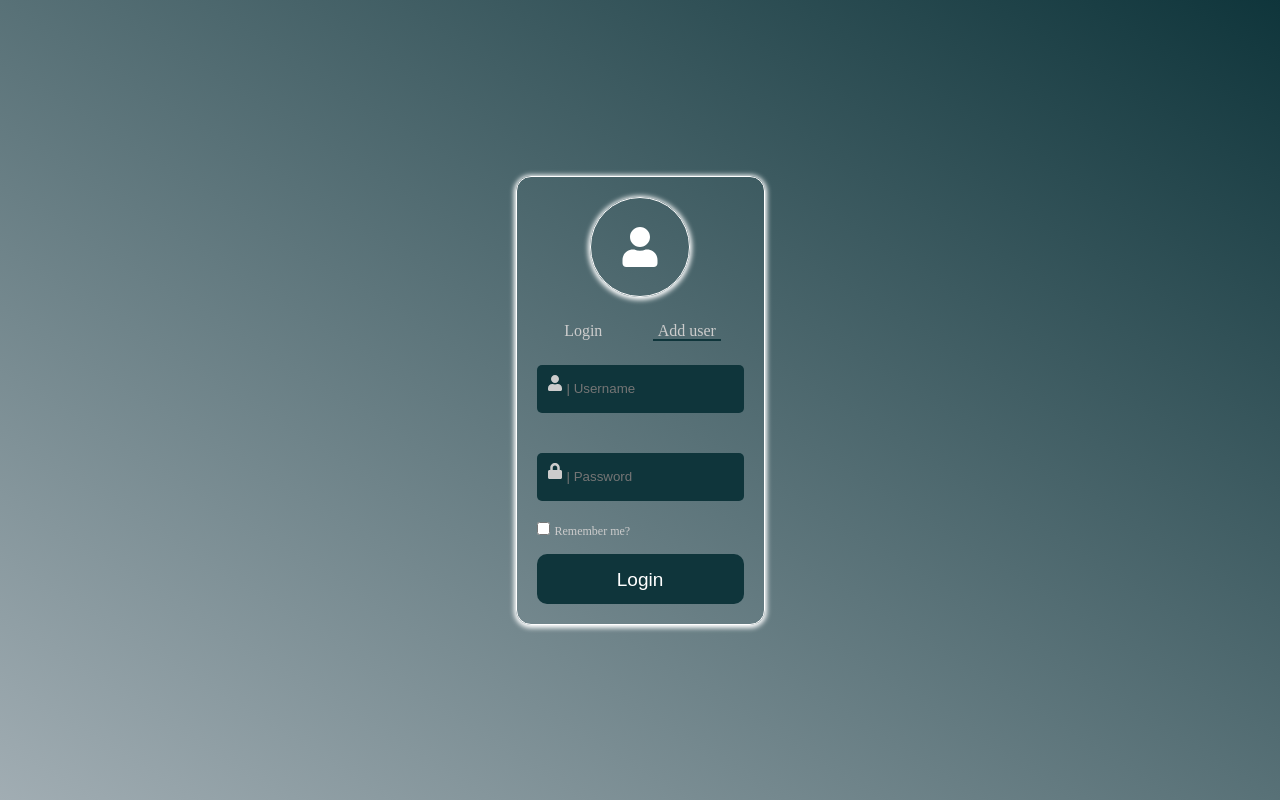
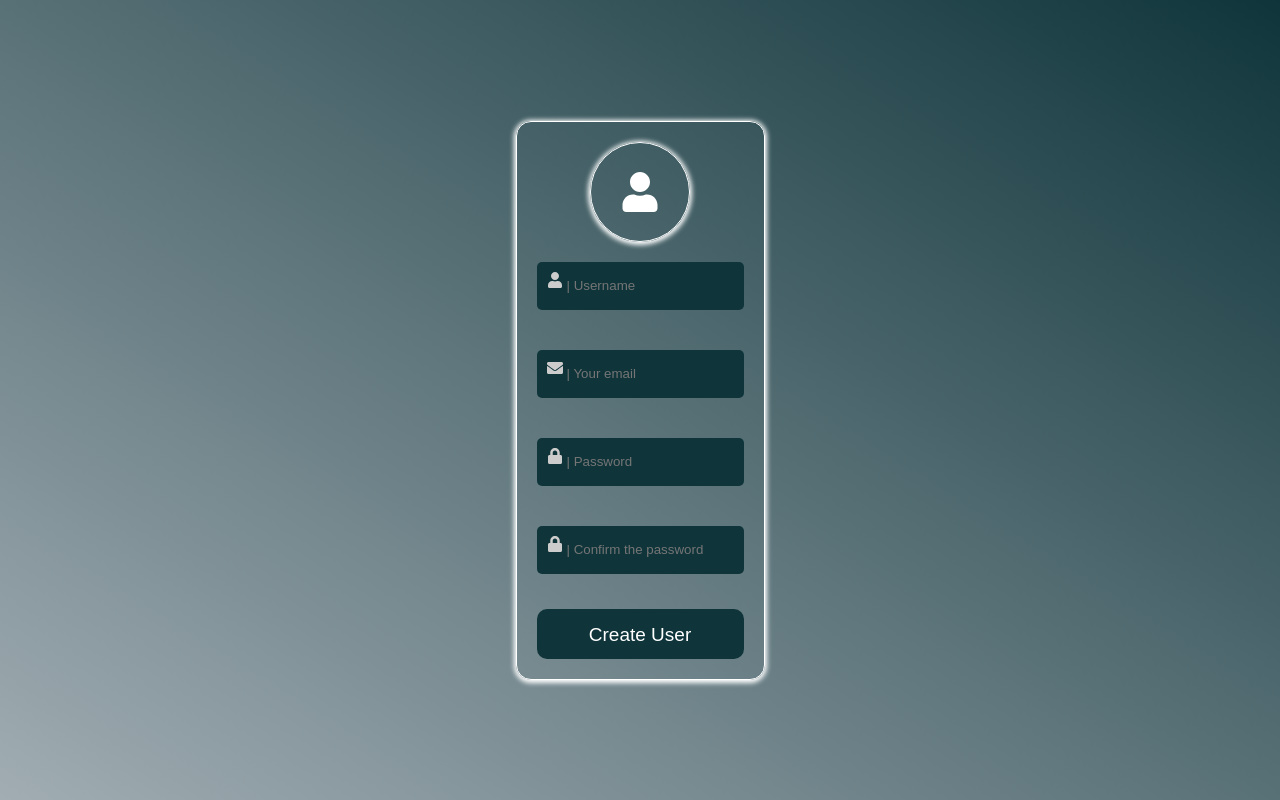
Before and after one commit to AllanC12/form_react_js, a React (Create React App) app: page /adduser in a window 1280 px wide. Built offline with nearby package versions, Linux system fonts and the light colour scheme; data requests are answered from the project's data file.

Commit message:
separação de formulários de login e cadastro

```diff
--- a/src/App.js
+++ b/src/App.js
@@ -1,98 +1,19 @@
 import './App.css';
 
-import { BrowserRouter } from 'react-router-dom';
+import { BrowserRouter , Routes , Route } from 'react-router-dom';
 
 import FormLogin from './components/FormLogin';
-
-import { useFetch } from './hooks/useFetch';
-
-import { useState , useRef} from 'react';
+import FormAddUser from './components/FormAddUser.js';
 
 function App() {
-
-   const url = `http://localhost:3000/users`
-
-   const { data:users , insertUser } = useFetch(url)
-
-   //campos de login
-   const [nameUser , setNameUser] = useState('')
-   const [passwordUser , setPasswordUser ] = useState('')
-   const checkRemeberUser = useRef()
-
-   //campos de cadastro de usuário
-   const [newUser,setNewUser] = useState('')
-   const [emailUser , setEmailUser ] = useState('')
-   const [addPasswordUser , setAddPasswordUser ] = useState('')
-   const [validatePassword , setValidatePassword] = useState('')
-
-    const loginUser = (e) => {
-         e.preventDefault()
-
-         const userValidate = users.filter(user => (
-            user.name === nameUser && user.password === passwordUser
-         ))
-
-         if(userValidate.length === 0){
-            alert(`Faça seu cadastro ou verifique se os dados estão corretos`)
-            return
-         }
-
-         if(userValidate[0].name === nameUser){
-            if(userValidate[0].password === passwordUser){
-               alert(`Seja Bem vindo ${nameUser}`)
-            }
-         }
-
-
-         setNameUser('')
-         setPasswordUser('')
-    }
-
-
-   const addNewUser = async (e) => {
-      e.preventDefault()
-
-      if(!newUser || !emailUser || !addPasswordUser){
-         alert('preencha todos os campos')
-      }else if(addPasswordUser !== validatePassword){
-         alert('senhas incompatíveis')
-         return
-      }else{
-         const user = {
-            name: newUser,
-            email:emailUser,
-            password:addPasswordUser
-         }
-
-         insertUser(user,"POST")
-         alert('Usuário cadastrado com sucesso =)')
-
-         setNewUser('')
-         setEmailUser('')
-         setAddPasswordUser('')
-         setValidatePassword('')
-      }
-
-    }
 
    return (
     <div className="App">
        <BrowserRouter>
-           <FormLogin nameUser={nameUser}
-                      passwordUser={passwordUser}
-                       setNameUser={setNameUser}
-                      setPasswordUser={setPasswordUser}
-                      loginUser={loginUser}
-                      addNewUser={addNewUser}
-                      setNewUser={setNewUser}
-                      setEmailUser={setEmailUser}
-                      setAddPasswordUser={setAddPasswordUser}
-                      setValidatePassword={setValidatePassword}
-                      newUser={newUser}
-                      emailUser={emailUser}
-                      addPasswordUser={addPasswordUser}
-                      validatePassword={validatePassword}
-            />
+          <Routes>
+              <Route path="/" element={<FormLogin/> }/>
+              <Route path="/adduser" element={<FormAddUser/>} />
+          </Routes>
        </BrowserRouter>
     </div>
   );
--- /dev/null
+++ b/src/components/FormAddUser.js
@@ -0,0 +1,113 @@
+
+//Hook
+import {useState, useRef } from 'react'
+import { useFetch } from '../hooks/useFetch'
+import { useNavigate } from 'react-router-dom'
+//Icons
+import { FaLock , FaUser , FaEnvelope } from 'react-icons/fa'
+
+const FormAddUser = () => {
+ //URL Json-server
+ const url = `http://localhost:3000/users`
+
+ const form_add_user = useRef()
+
+ //valores para os campos de cadastro de usuário
+ const [newUser,setNewUser] = useState('')
+ const [emailUser , setEmailUser ] = useState('')
+ const [addPasswordUser , setAddPasswordUser ] = useState('')
+ const [validatePassword , setValidatePassword] = useState('')
+
+ //Hook de fetch para inserção de usuário no json-server
+ const { insertUser } = useFetch(url)
+
+ const navigate = useNavigate()
+
+ const addNewUser = async (e) => {
+    e.preventDefault()
+
+    if(!newUser || !emailUser || !addPasswordUser){
+       alert('preencha todos os campos')
+    }else if(addPasswordUser !== validatePassword){
+       alert('senhas incompatíveis')
+       return
+    }else{
+       const user = {
+          name: newUser,
+          email:emailUser,
+          password:addPasswordUser
+       }
+
+       insertUser(user,"POST")
+
+       alert('Usuário cadastrado com sucesso =)')
+
+       setNewUser('')
+       setEmailUser('')
+       setAddPasswordUser('')
+       setValidatePassword('')
+
+     }
+
+  }
+
+  return (
+    <div className="wraper-forms">
+
+     <div className="photo-user">
+        <FaUser/>
+      </div>
+
+       <form onSubmit={addNewUser} ref={form_add_user} className="form_add_user">
+
+        <div className="wraper">
+            <FaUser/>
+            <input
+            required onChange={(e)=>setNewUser(e.target.value)}
+            type="text"
+            placeholder="| Username"
+            value={newUser}
+            />
+        </div>
+
+        <div className="wraper">
+            <FaEnvelope/>
+            <input
+            required
+            onChange={(e)=>setEmailUser(e.target.value)}
+            type="email"
+            placeholder="| Your email"
+            value={emailUser}
+            />
+        </div>
+
+        <div className="wraper">
+            <FaLock/>
+            <input
+            required onChange={(e)=>setAddPasswordUser(e.target.value)}
+            type="password"
+            placeholder="| Password"
+            value={addPasswordUser}
+            />
+        </div>
+
+        <div className="wraper">
+            <FaLock/>
+            <input
+            required onChange={(e)=> setValidatePassword(e.target.value)}
+            type="password"
+            placeholder="| Confirm the password"
+            value={validatePassword}
+            />
+        </div>
+
+            <input type="submit" value="Create User" />
+
+         </form>
+   </div>
+
+
+    )
+}
+
+export default FormAddUser
--- a/src/components/FormLogin.js
+++ b/src/components/FormLogin.js
@@ -3,43 +3,51 @@ import './css_components/FormLogin.css'
 
 //Hooks
 import { useRef , useState } from 'react'
+import { useFetch } from '../hooks/useFetch';
 import { NavLink } from 'react-router-dom'
 
 //Icons
 import { FaLock , FaUser , FaEnvelope } from 'react-icons/fa'
 
 //Components
+import FormAddUser from './FormAddUser';
 
-const FormLogin = ({ nameUser , passwordUser , loginUser,
-  setNameUser , setPasswordUser , addNewUser ,
-  setNewUser , setAddPasswordUser , setEmailUser , setValidatePassword ,
-  newUser , emailUser , addPasswordUser , validatePassword
-} ) => {
+const FormLogin = () => {
+  //URL Json-server
+  const url = `http://localhost:3000/users`
 
-  const form_login = useRef()
-  const form_add_user = useRef()
 
-  const checkRememberUser = useRef()
-  const [valueBtn,setValueBtn] = useState('Login')
 
-  const handleForm = (element) => {
+  //valores para os campos de login
+  const [nameUser , setNameUser] = useState('')
+  const [passwordUser , setPasswordUser ] = useState('')
 
-     if(element.innerText === 'Add user'){
+  //users: usuários cadastrados
+  //insertUser: método vindo do hook de fetch para cadastrar novo usuário
+  const { data:users } = useFetch(url)
 
-        form_login.current.style.setProperty('display', 'none')
-        form_add_user.current.style.setProperty('display', 'block')
-        setValueBtn('Create User')
+   const loginUser = (e) => {
+        e.preventDefault()
 
-     }else{
+        const userValidate = users.filter(user => (
+           user.name === nameUser && user.password === passwordUser
+        ))
 
-        form_login.current.style.setProperty('display','block')
-        form_add_user.current.style.setProperty('display','none')
-        setValueBtn('Login')
+        if(userValidate.length === 0){
+           alert(`Faça seu cadastro ou verifique se os dados estão corretos`)
+           return
+        }
 
-     }
+        if(userValidate[0].name === nameUser){
+           if(userValidate[0].password === passwordUser){
+              alert(`Seja Bem vindo ${nameUser}`)
+           }
+        }
 
-  }
 
+        setNameUser('')
+        setPasswordUser('')
+   }
 
 
    return (
@@ -53,16 +61,16 @@ const FormLogin = ({ nameUser , passwordUser , loginUser,
             <div className="options-user">
 
                <div className="wraper-options-user">
-                   <NavLink to={'/'} onClick={ (e) => handleForm(e.target) }>Login</NavLink>
+                   <NavLink to='/' >Login</NavLink>
                 </div>
 
                <div className="wraper-options-user">
-                  <NavLink to={'/adduser'} onClick={ (e) => handleForm(e.target) }>Add user</NavLink>
+                  <NavLink to="/adduser" >Add user</NavLink>
                 </div>
 
             </div>
 
-            <form onSubmit={loginUser} ref={form_login} className="form-login">
+            <form onSubmit={loginUser} className="form-login">
 
               <div className="wraper">
                   <FaUser/>
@@ -72,9 +80,9 @@ const FormLogin = ({ nameUser , passwordUser , loginUser,
                     type="text" placeholder="| Username"
                     value={nameUser}
                   />
-                </div>
+              </div>
 
-                <div className="wraper">
+              <div className="wraper">
                   <FaLock/>
                   <input
                     required
@@ -82,69 +90,21 @@ const FormLogin = ({ nameUser , passwordUser , loginUser,
                     type="password" placeholder="| Password"
                     value={passwordUser}
                   />
-                </div>
+              </div>
 
 
                   <div className="user-data">
                     <label>
-                      <input ref={checkRememberUser} type="checkbox" />
+                      <input type="checkbox" />
                         Remember me?
                     </label>
                   </div>
 
-                <input type="submit" value={valueBtn} />
+                <input type="submit" value="Login" />
 
             </form>
 
-       <form onSubmit={addNewUser} ref={form_add_user} className="form_add_user">
-
-          <div className="wraper">
-              <FaUser/>
-              <input
-                required onChange={(e)=>setNewUser(e.target.value)}
-                type="text"
-                placeholder="| Username"
-                value={newUser}
-              />
-           </div>
-
-            <div className="wraper">
-              <FaEnvelope/>
-              <input
-                required
-                onChange={(e)=>setEmailUser(e.target.value)}
-                type="email"
-                placeholder="| Your email"
-                value={emailUser}
-              />
-            </div>
-
-            <div className="wraper">
-              <FaLock/>
-              <input
-                required onChange={(e)=>setAddPasswordUser(e.target.value)}
-                type="password"
-                placeholder="| Password"
-                value={addPasswordUser}
-              />
-            </div>
-
-            <div className="wraper">
-              <FaLock/>
-              <input
-                required onChange={(e)=> setValidatePassword(e.target.value)}
-                type="password"
-                placeholder="| Confirm the password"
-                value={validatePassword}
-              />
-            </div>
-
-            <input type="submit" value={valueBtn} />
-       </form>
-
-
-
-          </div>
+      </div>
 
 
      </div>
--- a/src/components/css_components/FormLogin.css
+++ b/src/components/css_components/FormLogin.css
@@ -10,9 +10,6 @@ div.wraper-forms{
     box-shadow: 0px 1px 5px 2px rgba(255,255,255,1);
  }
 
- .form_add_user {
-   display: none;
- }
 
 .wraper-forms .container-form{
    display: flex;
--- a/src/hooks/useFetch.js
+++ b/src/hooks/useFetch.js
@@ -46,5 +46,5 @@ export const useFetch = ( url ) => {
     },[url,config,method])
 
 
-        return { data , insertUser }
+    return { data , insertUser }
 }
```
Also changed, not shown: data/db.json (+54 -0 lines).
